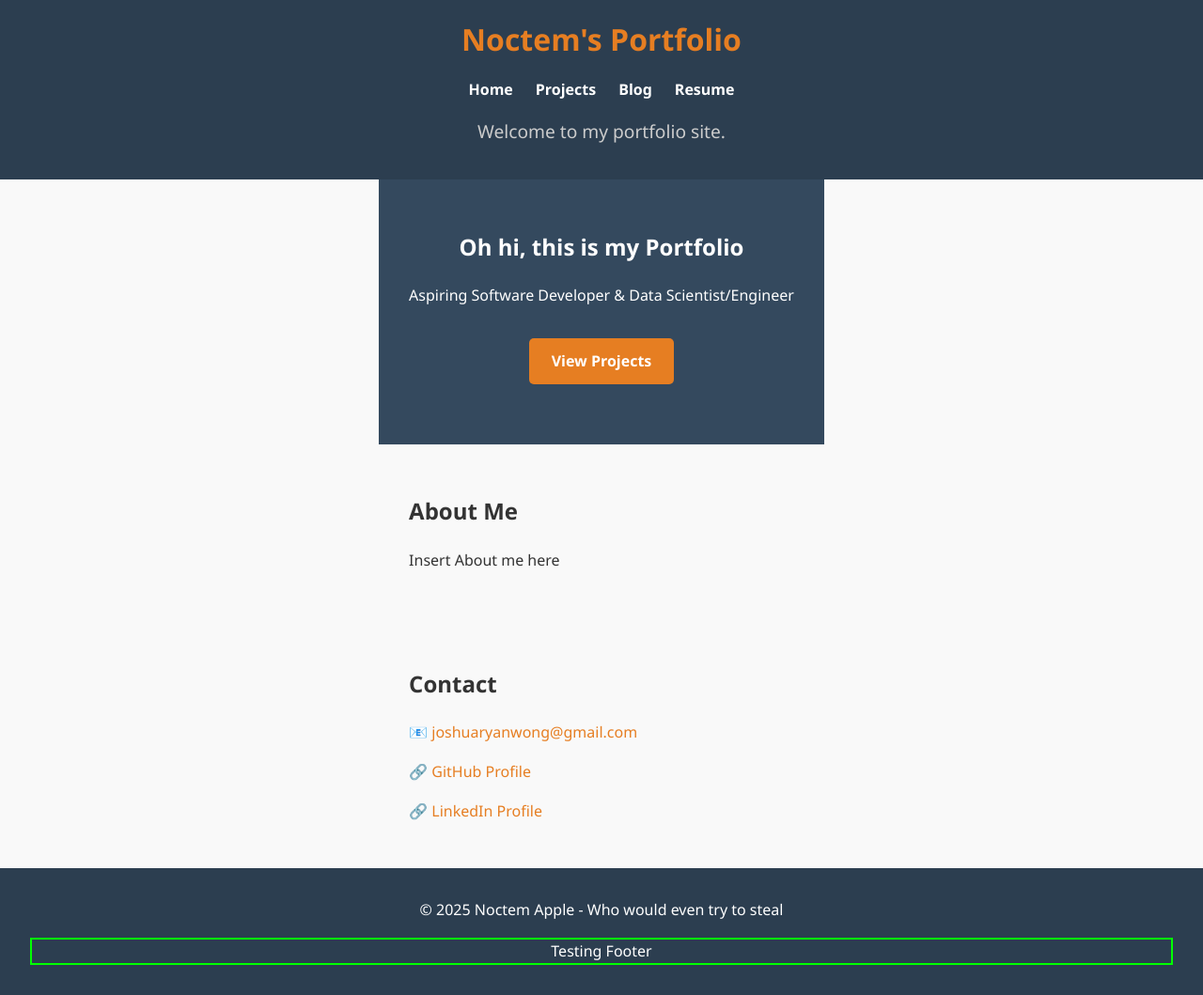
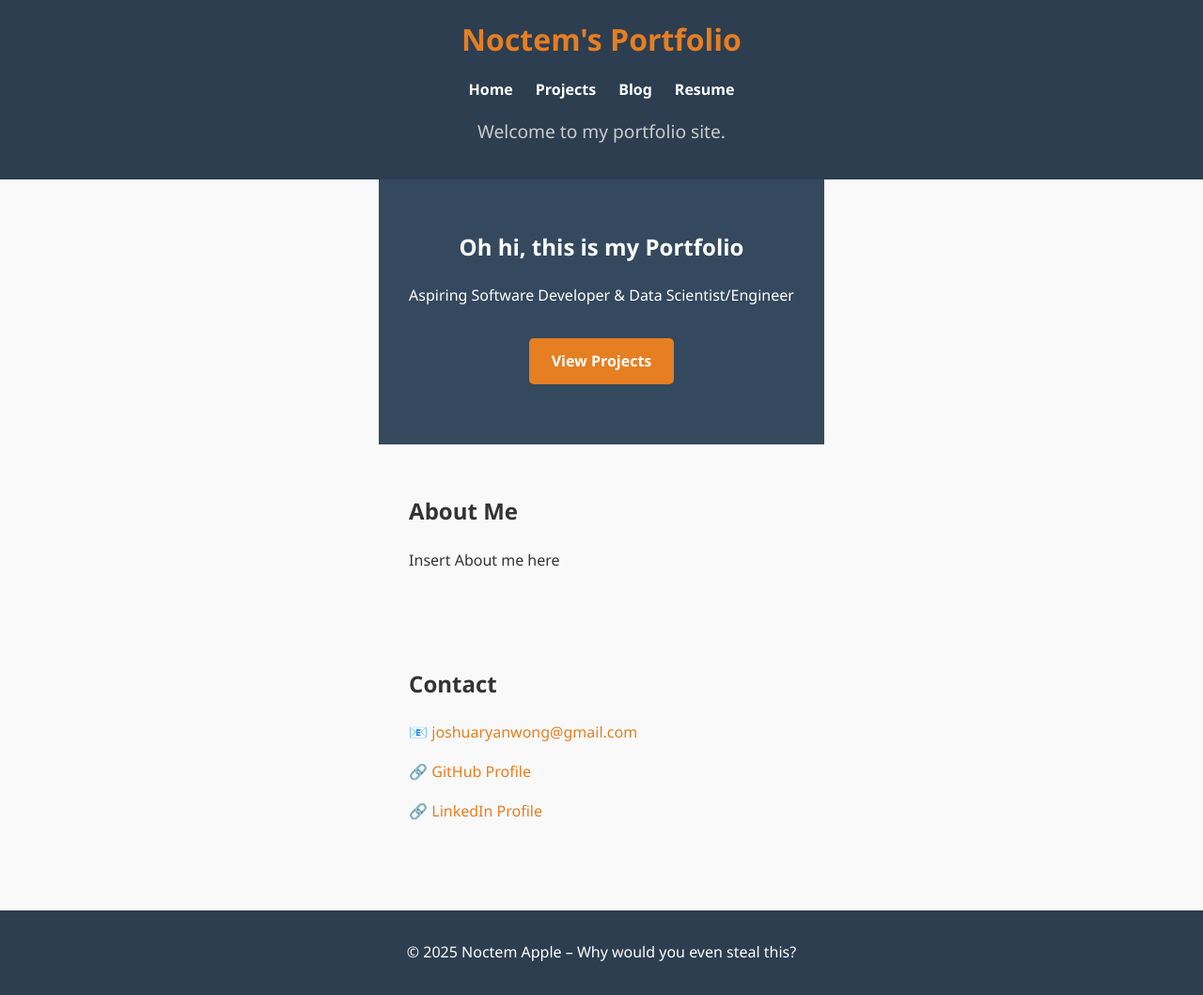
Before and after one commit to NoctemApple/NoctemApple.github.io, a Jekyll site: the page built from index.html, in a window 1280 px wide and 1059 px high. Shown: the whole window at 94% size. Built offline with Jekyll 4.4.1, drawn with Linux system fonts in a browser that asks for light colours.

Commit message:
🐛 css inting footer again

```diff
--- a/_layouts/default.html
+++ b/_layouts/default.html
@@ -27,8 +27,9 @@
     </main>
 
     <footer>
-        <p>© 2025 Noctem Apple - Who would even try to steal</p>
-        <p style="border: 2px solid lime;">Testing Footer</p>
+        <div class="footer-inner">
+            <p>© 2025 Noctem Apple – Why would you even steal this?</p>
+        </div>
     </footer>
 </body>
 </html>
--- a/assets/style.css
+++ b/assets/style.css
@@ -103,6 +103,12 @@
   margin-top: auto;
 }
 
+.footer-inner {
+  max-width: 800px;
+  margin: 0 auto;
+  padding: 0 1rem;
+}
+
 #hero {
   background: #34495e;
   color: white;
```
